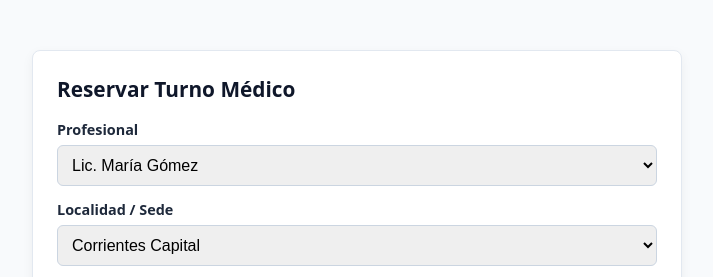
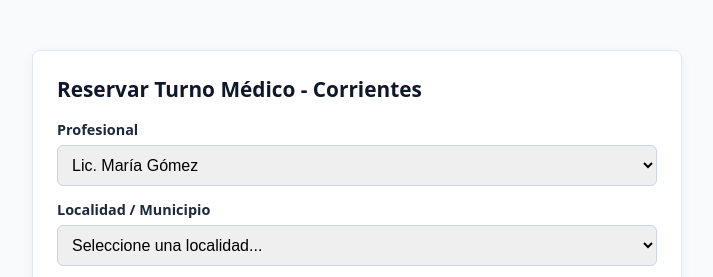
Before and after one commit to saludcpmds/registros, a plain HTML site: page index.html in a window 1280 px wide. Shown: the top 277 px of the page, without its empty margins (283-996 px from the left). Drawn offline with Linux system fonts and the light colour scheme; no server answers.

Commit message:
Update index.html

```diff
--- a/index.html
+++ b/index.html
@@ -3,7 +3,7 @@
 <head>
     <meta charset="UTF-8">
     <meta name="viewport" content="width=device-width, initial-scale=1.0">
-    <title>Gestión de Turnos Médicos - Corrientes</title>
+    <title>Gestión de Turnos Médicos - Provincia de Corrientes</title>
     <style>
         body {
             font-family: system-ui, -apple-system, sans-serif;
@@ -50,7 +50,7 @@
 <body>
 
 <div class="card">
-    <h2>Reservar Turno Médico</h2>
+    <h2>Reservar Turno Médico - Corrientes</h2>
     <form id="formTurno">
         <div class="form-group">
             <label for="profesional_id">Profesional</label>
@@ -59,27 +59,96 @@
                 <option value="prof_02">Dr. Carlos Benítez</option>
             </select>
         </div>
+
         <div class="form-group">
-            <label for="localidad">Localidad / Sede</label>
+            <label for="localidad">Localidad / Municipio</label>
             <select id="localidad" required>
-                <option value="Capital">Corrientes Capital</option>
+                <option value="">Seleccione una localidad...</option>
+                <option value="Alvear">Alvear</option>
+                <option value="Bella Vista">Bella Vista</option>
+                <option value="Berón de Astrada">Berón de Astrada</option>
+                <option value="Bonpland">Bonpland</option>
+                <option value="Caá Catí">Caá Catí</option>
+                <option value="Chavarría">Chavarría</option>
+                <option value="Concepción">Concepción</option>
+                <option value="Corrientes Capital">Corrientes Capital</option>
+                <option value="Cazadores Correntinos">Cazadores Correntinos</option>
+                <option value="Colonia Pando">Colonia Pando</option>
+                <option value="Colonia Libertad">Colonia Libertad</option>
+                <option value="Curuzú Cuatiá">Curuzú Cuatiá</option>
+                <option value="Cruz de los Milagros">Cruz de los Milagros</option>
+                <option value="Empedrado">Empedrado</option>
+                <option value="Esquina">Esquina</option>
+                <option value="Estación Torrent">Estación Torrent</option>
+                <option value="Felipe Yofre">Felipe Yofre</option>
+                <option value="Garaví">Garaví</option>
+                <option value="Garruchos">Garruchos</option>
+                <option value="Gobernador Virasoro">Gobernador Virasoro</option>
                 <option value="Goya">Goya</option>
+                <option value="Guaviraví">Guaviraví</option>
+                <option value="Herlitzka">Herlitzka</option>
+                <option value="Isla Apipé Grande">Isla Apipé Grande</option>
+                <option value="Itá Ibaté">Itá Ibaté</option>
+                <option value="Itatí">Itatí</option>
+                <option value="Ituzaingó">Ituzaingó</option>
+                <option value="Juan Pujol">Juan Pujol</option>
+                <option value="La Cruz">La Cruz</option>
+                <option value="Lomas de Vallejos">Lomas de Vallejos</option>
+                <option value="Loreto">Loreto</option>
+                <option value="Mariano I. Loza">Mariano I. Loza</option>
+                <option value="Mburucuyá">Mburucuyá</option>
+                <option value="Mercedes">Mercedes</option>
+                <option value="Mocoretá">Mocoretá</option>
+                <option value="Monte Caseros">Monte Caseros</option>
+                <option value="Nueve de Julio">Nueve de Julio</option>
+                <option value="Pago de los Deseos">Pago de los Deseos</option>
+                <option value="Palmar Grande">Palmar Grande</option>
+                <option value="Parada Pucheta">Parada Pucheta</option>
+                <option value="Paso de la Patria">Paso de la Patria</option>
                 <option value="Paso de los Libres">Paso de los Libres</option>
-                <option value="Santo Tomé">Santo Tomé</option>
+                <option value="Pedro R. Fernández">Pedro R. Fernández (Minta)</option>
+                <option value="Perugorría">Perugorría</option>
+                <option value="Pueblo Libertador">Pueblo Libertador</option>
+                <option value="Ramada Paso">Ramada Paso</option>
+                <option value="Riachuelo">Riachuelo</option>
+                <option value="Saladas">Saladas</option>
+                <option value="San Antonio">San Antonio</option>
+                <option value="San Carlos">San Carlos</option>
+                <option value="San Cosme">San Cosme</option>
+                <option value="San Isidro">San Isidro</option>
+                <option value="San Lorenzo">San Lorenzo</option>
+                <option value="San Luis del Palmar">San Luis del Palmar</option>
+                <option value="San Miguel">San Miguel</option>
+                <option value="San Roque">San Roque</option>
+                <option value="Santa Ana de los Guácaras">Santa Ana de los Guácaras</option>
+                <option value="Santa Lucía">Santa Lucía</option>
+                <option value="Santa Rosa">Santa Rosa</option>
+                <option value="Santiago Labougle">Santiago Labougle</option>
+                <option value="Sarmiento">Sarmiento</option>
+                <option value="Tabay">Tabay</option>
+                <option value="Tapebicuá">Tapebicuá</option>
+                <option value="Tatacua">Tatacua</option>
+                <option value="Tres de Abril">Tres de Abril</option>
+                <option value="Yapeyú">Yapeyú</option>
+                <option value="Yataí Ti Cuá">Yataí Ti Cuá</option>
             </select>
         </div>
+
         <div class="form-group">
             <label for="paciente_nombre">Nombre del Paciente</label>
             <input type="text" id="paciente_nombre" required placeholder="Ej. Juan Pérez">
         </div>
+
         <div class="form-group">
             <label for="paciente_email">Correo Electrónico</label>
             <input type="email" id="paciente_email" required placeholder="correo@ejemplo.com">
         </div>
+
         <div class="form-group">
             <label for="inicio_iso">Fecha y Hora</label>
             <input type="datetime-local" id="inicio_iso" required>
         </div>
+
         <button type="submit" id="btnEnviar">Confirmar y Registrar Turno</button>
     </form>
     <div id="estado"></div>
@@ -117,7 +186,7 @@
     form.addEventListener('submit', async (e) => {
         e.preventDefault();
         btnEnviar.disabled = true;
-        btnEnviar.textContent = 'Verificando y guardando...';
+        btnEnviar.textContent = 'Procesando notificaciones...';
         estadoDiv.style.display = 'none';
 
         const payload = {
@@ -137,7 +206,7 @@
             const resultado = await response.json();
 
             if (resultado.status === 'success') {
-                mostrarMensaje('¡Turno reservado con éxito!', 'exito');
+                mostrarMensaje('¡Turno registrado con éxito! Se notificó al paciente y al profesional.', 'exito');
                 form.reset();
                 cargarTurnos();
             } else {
```
